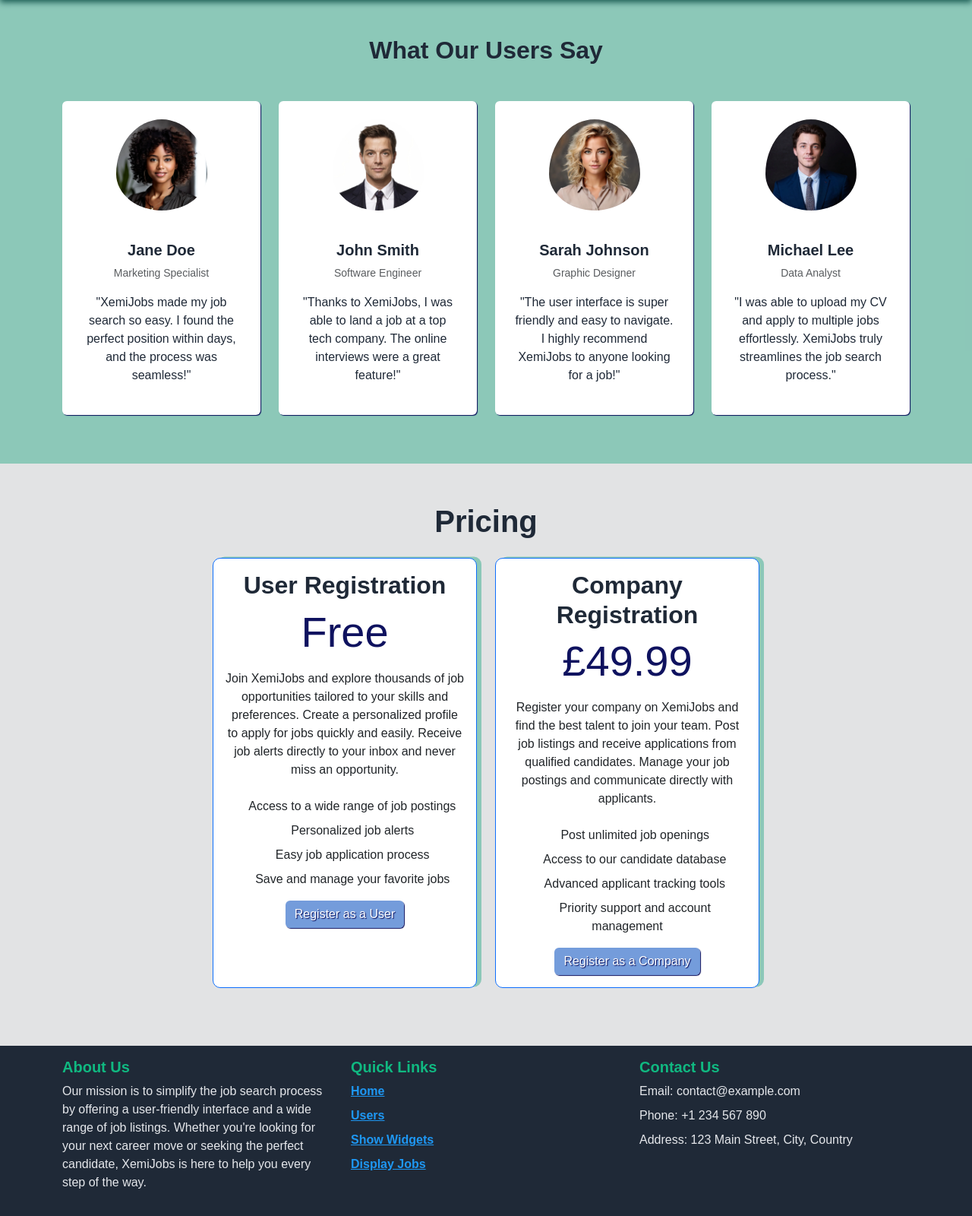
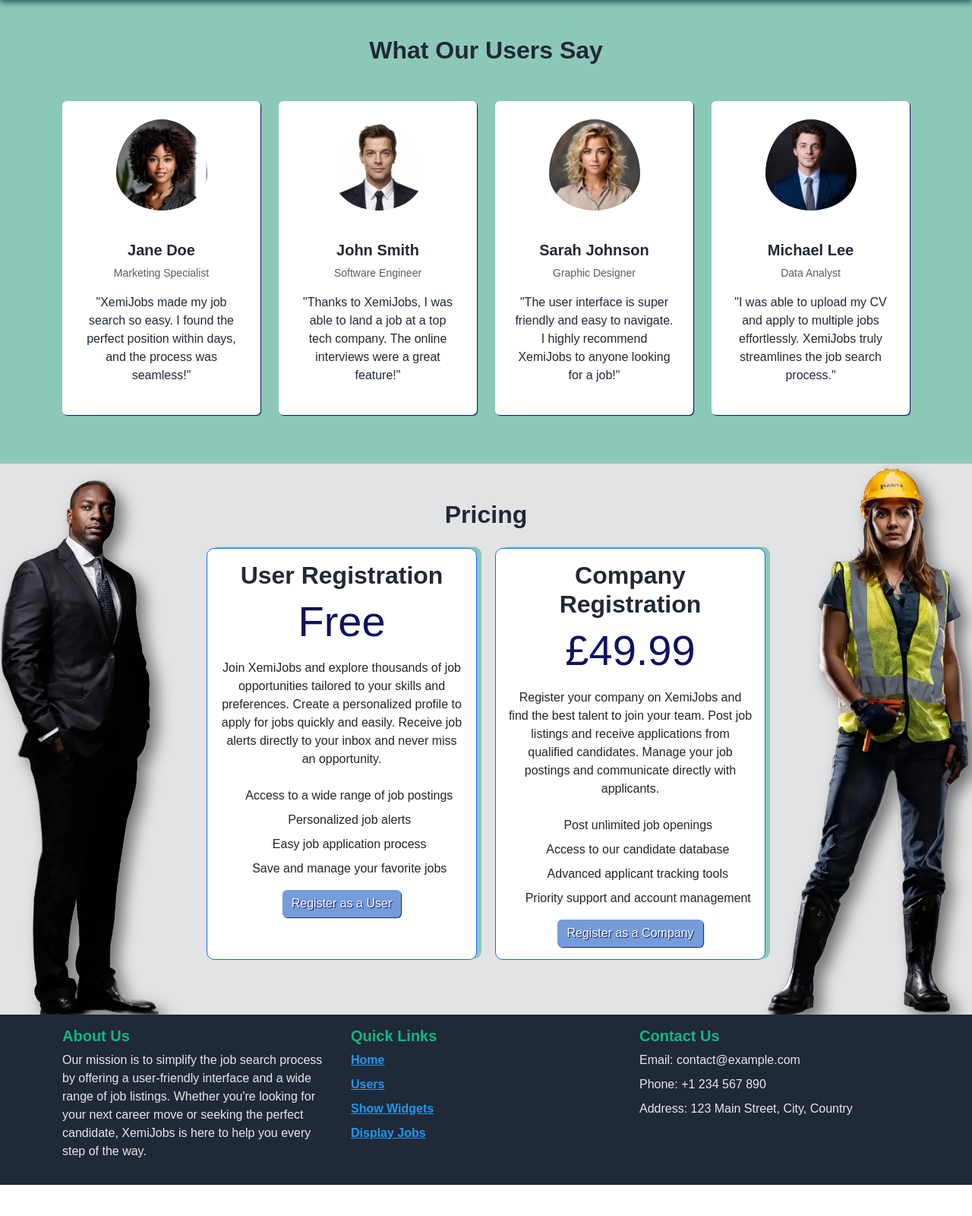
Before and after one commit to Vgarcan/CodeInstitute-proj03-v002, a Flask app: page / in a window 1280 px wide. Shown: the part 1571-3171 px from the top of the page at 76% size. After the commit the page ends 3130 px from the top, so only its background shows below. Run offline with Flask 3, Linux system fonts and the light colour scheme; data that the repository does not hold is empty; some libraries are stand-ins or nearby versions.

Commit message:
UPDATE: glowcards imgs lateral imgs included

```diff
--- a/xemijobs/main/templates/main/index.html
+++ b/xemijobs/main/templates/main/index.html
@@ -149,8 +149,10 @@
 </section>
 
 <!-- call to action -->
-<section class="call-to-action-section py-1">
-    <div class="container" id="gl-cards" >
+<section class="call-to-action-section">
+    <div class="container-fluid" id="gl-cards" >
+        <img src="{{ url_for('static', filename='imgs/business-man.webp') }}" alt="left avatar" class="leftimg">
+        <img src="{{ url_for('static', filename='imgs/const-woman.webp') }}" alt="right avatar" class="rightimg">
         {% set glowcards_data = [
             {
                 'title': 'User Registration',
--- a/xemijobs/static/css/style.css
+++ b/xemijobs/static/css/style.css
@@ -689,6 +689,33 @@ i {
     background-size: cover;
 }
 
+#gl-cards {
+    position: relative;
+    z-index: 1;
+    overflow: hidden;
+}
+
+
+/* #gl-cards h2 {
+    z-index: 1;
+} */
+
+#gl-cards>.leftimg {
+    position: absolute;
+    height: 100%;
+    left: 0%;
+    filter: drop-shadow(10px 10px 10px rgba(0, 0, 0, 0.5));
+    z-index: 0;
+}
+
+#gl-cards>.rightimg {
+    position: absolute;
+    height: 100%;
+    right: 0%;
+    filter: drop-shadow(10px 10px 10px rgba(0, 0, 0, 0.5));
+    z-index: 0;
+}
+
 
 /* Turn off parallax scrolling for all tablets and phones. Increase/decrease the pixels if needed */
 
@@ -698,3 +725,21 @@ i {
         background-position: left;
     }
 }
+
+@media only screen and (max-width: 991px) {
+    #gl-cards>.leftimg {
+        left: -10%;
+    }
+    #gl-cards>.rightimg {
+        right: -10%;
+    }
+}
+
+@media only screen and (max-width: 767px) {
+    #gl-cards>.leftimg {
+        display: none;
+    }
+    #gl-cards>.rightimg {
+        display: none;
+    }
+}
--- a/xemijobs/templates/widgets/xemiglowcards.html
+++ b/xemijobs/templates/widgets/xemiglowcards.html
@@ -1,6 +1,6 @@
 
 <div class="container my-5" >
-    <h1 class="text-center mb-4">Pricing</h1>
+    <h2 class="text-center mb-4">Pricing</h2>
     <div class="row justify-content-center">
         {% for card in glowcards_data %}
         {% if glowcards_data | length >= 3 %}
```
Also changed, not shown: xemijobs/static/imgs/a1.png (deleted), xemijobs/static/imgs/a2.png (deleted), xemijobs/static/imgs/business-man.webp (added), xemijobs/static/imgs/const-woman.webp (added).
